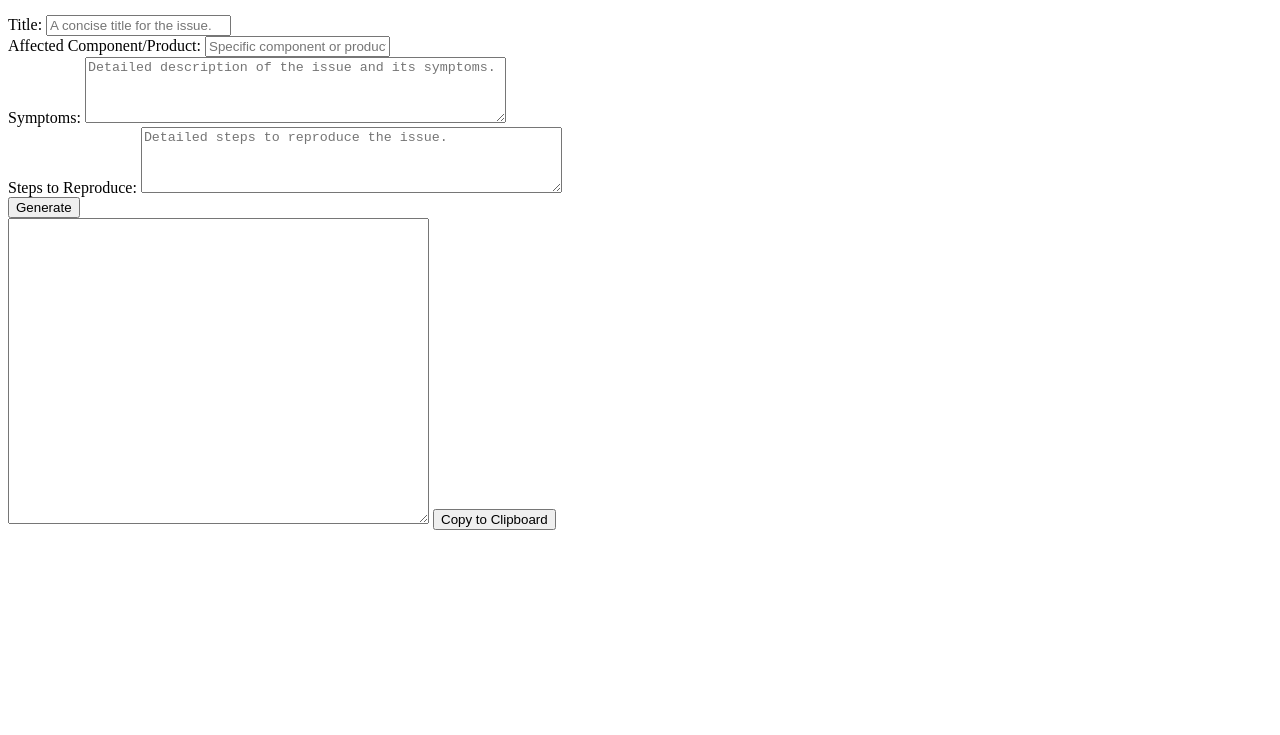
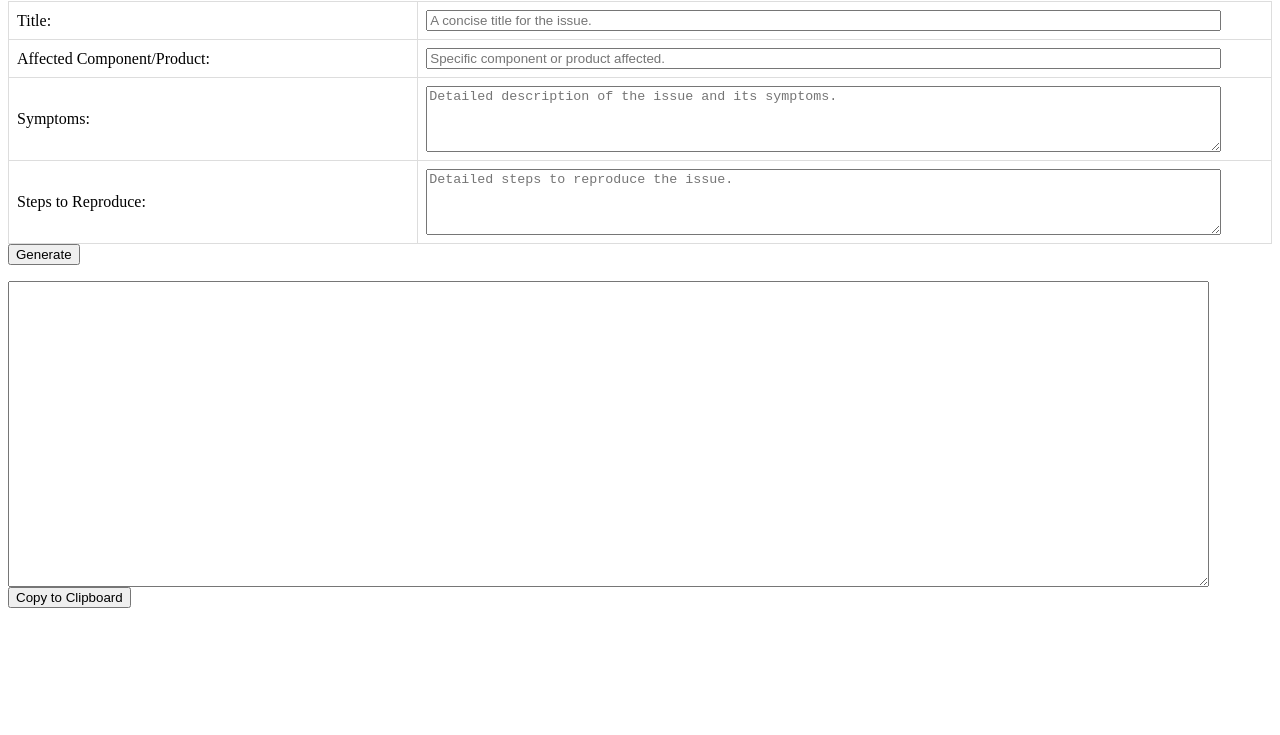
Before and after one commit to darwin-xu/darwin-xu.github.io, a plain HTML site: page index.html in a window 1280 px wide. Shown: the part 65-800 px from the top of the page. Drawn offline with Linux system fonts and the light colour scheme.

Commit message:
Update index.html

```diff
--- a/index.html
+++ b/index.html
@@ -1,3 +1,18 @@
+<style>
+    table {
+        width: 100%;
+        border-collapse: collapse;
+    }
+    td, th {
+        border: 1px solid #dddddd;
+        text-align: left;
+        padding: 8px;
+    }
+    input[type="text"], textarea {
+        width: 95%; /* Adjusts width within table cell */
+    }
+</style>
+
 <!DOCTYPE html>
 <html lang="en">
 <head>
@@ -8,24 +23,25 @@
 <body>
     <h1>Markdown Generator</h1>
     <form id="markdownForm">
-        <div>
-            <label for="title">Title:</label>
-            <input type="text" id="title" name="title" placeholder="A concise title for the issue." required>
-        </div>
-        <div>
-            <label for="affectedComponent">Affected Component/Product:</label>
-            <input type="text" id="affectedComponent" placeholder="Specific component or product affected.">
-        </div>
-        <div>
-            <label for="symptoms">Symptoms:</label>
-            <textarea id="symptoms" rows="4" cols="50" placeholder="Detailed description of the issue and its symptoms."></textarea>
-        </div>
-        <!-- Additional fields with textareas for multiline input -->
-        <div>
-            <label for="steps">Steps to Reproduce:</label>
-            <textarea id="steps" rows="4" cols="50" placeholder="Detailed steps to reproduce the issue."></textarea>
-        </div>
-
+        <table>
+            <tr>
+                <td><label for="title">Title:</label></td>
+                <td><input type="text" id="title" name="title" placeholder="A concise title for the issue." required></td>
+            </tr>
+            <tr>
+                <td><label for="affectedComponent">Affected Component/Product:</label></td>
+                <td><input type="text" id="affectedComponent" placeholder="Specific component or product affected."></td>
+            </tr>
+            <tr>
+                <td><label for="symptoms">Symptoms:</label></td>
+                <td><textarea id="symptoms" rows="4" cols="50" placeholder="Detailed description of the issue and its symptoms."></textarea></td>
+            </tr>
+            <tr>
+                <td><label for="steps">Steps to Reproduce:</label></td>
+                <td><textarea id="steps" rows="4" cols="50" placeholder="Detailed steps to reproduce the issue."></textarea></td>
+            </tr>
+            <!-- Add more rows for additional fields -->
+        </table>
         <button type="button" onclick="generateMarkdown()">Generate</button>
     </form>
     <textarea id="output" rows="20" cols="50" readonly></textarea>
```
